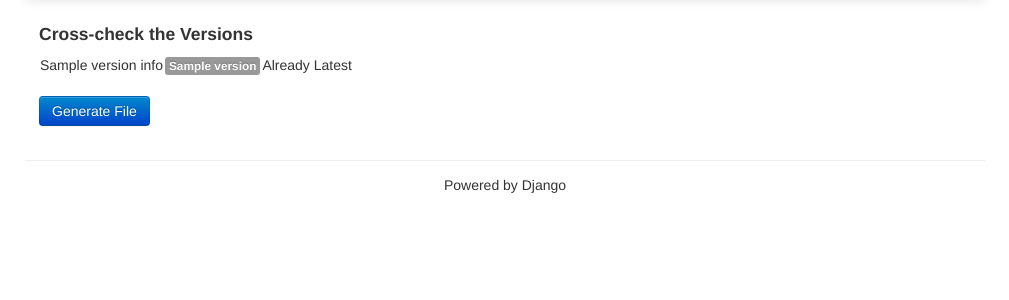
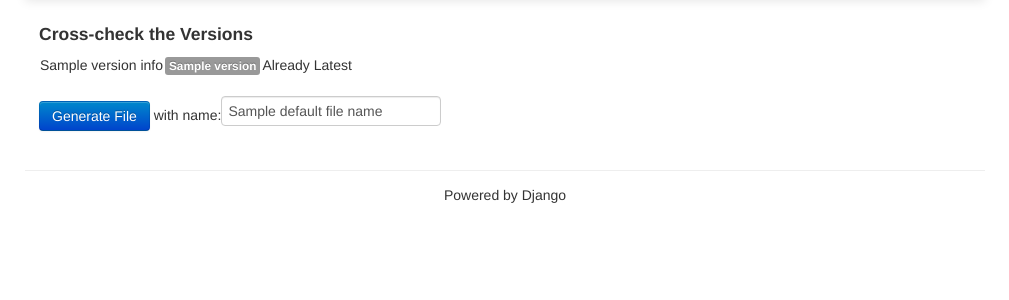
Before and after one commit to nandak522/rasengan, a Django app: template versions/templates/validate_versions.html in a window 1280 px wide. Shown: the part 41-341 px from the top of the page, without its empty margins (125-1134 px from the left). Run offline with Django 3.2, Linux system fonts and the light colour scheme; the template is opened without the code that fills it: most values are stand-ins (such as "Sample title", 1, 10 or a date in 2020); some libraries are stand-ins or nearby versions.

Commit message:
Half baked commit

```diff
--- a/versions/templates/validate_versions.html
+++ b/versions/templates/validate_versions.html
@@ -9,7 +9,8 @@
         <td><span class="label label-{{version_info.flag}}">{{version_info.version}}</span></td>
         <td>
             {% ifequal version_info.flag 'warning' %}
-                Pick Latest ? <input type='checkbox' name='pick_latest'/>
+                <input type='hidden' name='pick_latest_'/>
+                Pick Latest ? <input type='checkbox' name='pick_latest_{{forloop.counter0}}' vale='{{version_info.name}}${{version_info.version}}'/>
             {% else %}
                 Already Latest
             {% endifequal %}
@@ -18,6 +19,6 @@
 {% endfor %}
 </table>
 <br/>
-<input class='btn btn-primary' type='submit' value='Generate File'/>
+<input class='btn btn-primary' type='submit' value='Generate File'/> with name:<input type='text' value='{{default_file_name}}' name='save_file_as'/>
 </form>
 {% endblock %}
```
Also changed, not shown: versions/views.py (+6 -2 lines).
